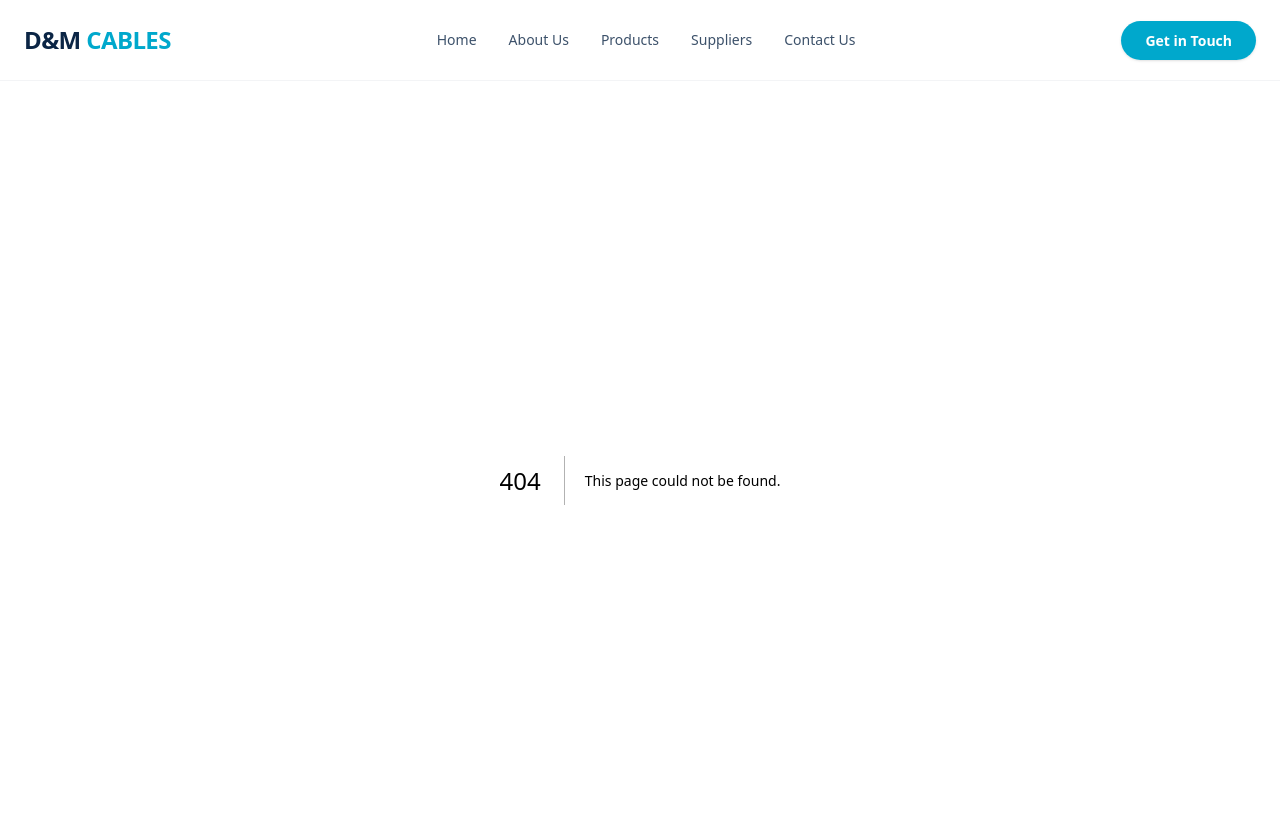
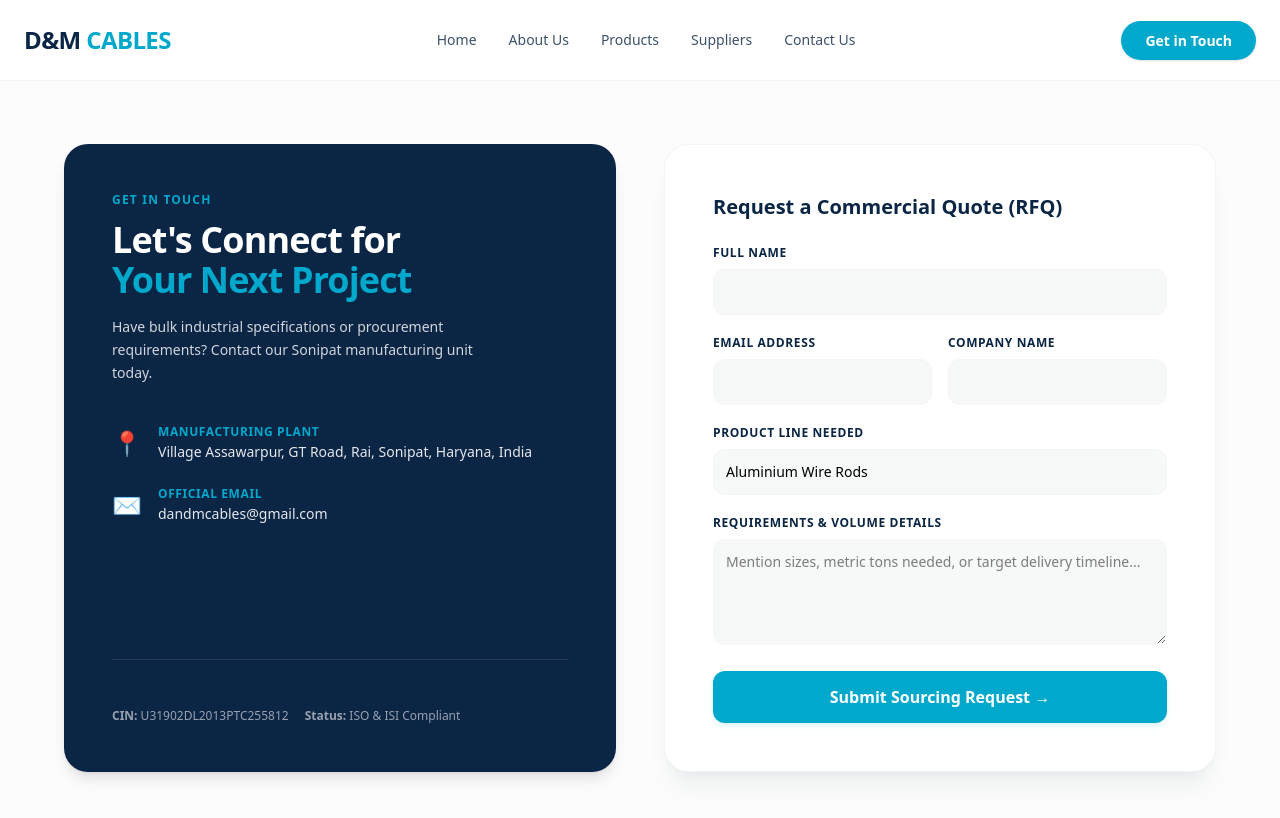
Before and after one commit to manikdhiman/dandm-cables, a Next.js app: page /contact in a window 1280 px wide. Before the commit this address had no page. Shown: the top 818 px of the page. Built offline with nearby package versions, Linux system fonts and the light colour scheme.

Commit message:
feat: implement folder-based routing and interactive RFQ contact form sheet

```diff
--- /dev/null
+++ b/src/app/contact/page.js
@@ -0,0 +1,135 @@
+"use client"; // This line tells Next.js that this page uses interactive states (like input tracking)
+
+import { useState } from 'react';
+
+export default function ContactPage() {
+  const [formData, setFormData] = useState({
+    name: '',
+    email: '',
+    company: '',
+    productOfInterest: 'Aluminium Wire Rods',
+    message: ''
+  });
+
+  const handleSubmit = (e) => {
+    e.preventDefault();
+    alert(`Thank you ${formData.name}! Your RFQ for ${formData.productOfInterest} has been received.`);
+    // Future expansion: hook up an API endpoint here to send emails
+  };
+
+  return (
+    <main className="min-h-screen bg-brand-ice/40 py-16 px-6">
+      <div className="max-w-6xl mx-auto grid grid-cols-1 lg:grid-cols-2 gap-12 items-stretch">
+
+        {/* Left Grid Column: Contact Details & Info */}
+        <div className="bg-brand-navy text-white p-8 md:p-12 rounded-3xl flex flex-col justify-between shadow-lg">
+          <div>
+            <span className="text-xs font-bold text-brand-teal uppercase tracking-widest block mb-3">GET IN TOUCH</span>
+            <h1 className="text-3xl sm:text-4xl font-black tracking-tight mb-4">
+              Let's Connect for <br /><span className="text-brand-teal">Your Next Project</span>
+            </h1>
+            <p className="text-sm text-gray-300 leading-relaxed max-w-sm mb-10">
+              Have bulk industrial specifications or procurement requirements? Contact our Sonipat manufacturing unit today.
+            </p>
+
+            {/* Practical Corporate Contact Info Links */}
+            <div className="space-y-6">
+              <div className="flex items-center gap-4">
+                <span className="text-2xl">📍</span>
+                <div>
+                  <h4 className="font-bold text-xs text-brand-teal uppercase tracking-wider">Manufacturing Plant</h4>
+                  <p className="text-sm text-gray-200 mt-0.5">Village Assawarpur, GT Road, Rai, Sonipat, Haryana, India</p>
+                </div>
+              </div>
+              <div className="flex items-center gap-4">
+                <span className="text-2xl">✉️</span>
+                <div>
+                  <h4 className="font-bold text-xs text-brand-teal uppercase tracking-wider">Official Email</h4>
+                  <p className="text-sm text-gray-200 mt-0.5">dandmcables@gmail.com</p>
+                </div>
+              </div>
+            </div>
+          </div>
+
+          {/* Core Factory Meta Tag Badges */}
+          <div className="pt-12 border-t border-white/10 mt-8 flex gap-4 text-xs text-gray-400">
+            <div><strong>CIN:</strong> U31902DL2013PTC255812</div>
+            <div><strong>Status:</strong> ISO & ISI Compliant</div>
+          </div>
+        </div>
+
+        {/* Right Grid Column: The Interactive RFQ Form Sheet */}
+        <div className="bg-white p-8 md:p-12 rounded-3xl border border-gray-100 shadow-xl shadow-brand-navy/5">
+          <h2 className="text-xl font-bold text-brand-navy mb-6">Request a Commercial Quote (RFQ)</h2>
+
+          <form onSubmit={handleSubmit} className="space-y-5">
+            <div>
+              <label className="block text-xs font-bold uppercase tracking-wider text-brand-navy mb-2">Full Name</label>
+              <input
+                type="text"
+                required
+                className="w-full bg-brand-ice/70 border border-gray-100 rounded-xl p-3 text-sm focus:outline-none focus:border-brand-teal transition"
+                value={formData.name}
+                onChange={(e) => setFormData({...formData, name: e.target.value})}
+              />
+            </div>
+
+            <div className="grid grid-cols-1 sm:grid-cols-2 gap-4">
+              <div>
+                <label className="block text-xs font-bold uppercase tracking-wider text-brand-navy mb-2">Email Address</label>
+                <input
+                  type="email"
+                  required
+                  className="w-full bg-brand-ice/70 border border-gray-100 rounded-xl p-3 text-sm focus:outline-none focus:border-brand-teal transition"
+                  value={formData.email}
+                  onChange={(e) => setFormData({...formData, email: e.target.value})}
+                />
+              </div>
+              <div>
+                <label className="block text-xs font-bold uppercase tracking-wider text-brand-navy mb-2">Company Name</label>
+                <input
+                  type="text"
+                  required
+                  className="w-full bg-brand-ice/70 border border-gray-100 rounded-xl p-3 text-sm focus:outline-none focus:border-brand-teal transition"
+                  value={formData.company}
+                  onChange={(e) => setFormData({...formData, company: e.target.value})}
+                />
+              </div>
+            </div>
+
+            <div>
+              <label className="block text-xs font-bold uppercase tracking-wider text-brand-navy mb-2">Product Line Needed</label>
+              <select
+                className="w-full bg-brand-ice/70 border border-gray-100 rounded-xl p-3 text-sm focus:outline-none focus:border-brand-teal transition appearance-none"
+                value={formData.productOfInterest}
+                onChange={(e) => setFormData({...formData, productOfInterest: e.target.value})}
+              >
+                <option>Aluminium Wire Rods</option>
+                <option>Overhead Conductors (ACSR/AAC)</option>
+                <option>Power & AB Cables</option>
+                <option>Aluminium Ingots / Sourcing Partnerships</option>
+              </select>
+            </div>
+
+            <div>
+              <label className="block text-xs font-bold uppercase tracking-wider text-brand-navy mb-2">Requirements & Volume details</label>
+              <textarea
+                rows="4"
+                required
+                placeholder="Mention sizes, metric tons needed, or target delivery timeline..."
+                className="w-full bg-brand-ice/70 border border-gray-100 rounded-xl p-3 text-sm focus:outline-none focus:border-brand-teal transition"
+                value={formData.message}
+                onChange={(e) => setFormData({...formData, message: e.target.value})}
+              ></textarea>
+            </div>
+
+            <button type="submit" className="w-full bg-brand-teal text-white font-bold py-3.5 rounded-xl hover:bg-brand-navy transition duration-300 shadow-md shadow-brand-teal/10">
+              Submit Sourcing Request →
+            </button>
+          </form>
+        </div>
+
+      </div>
+    </main>
+  );
+}
```
